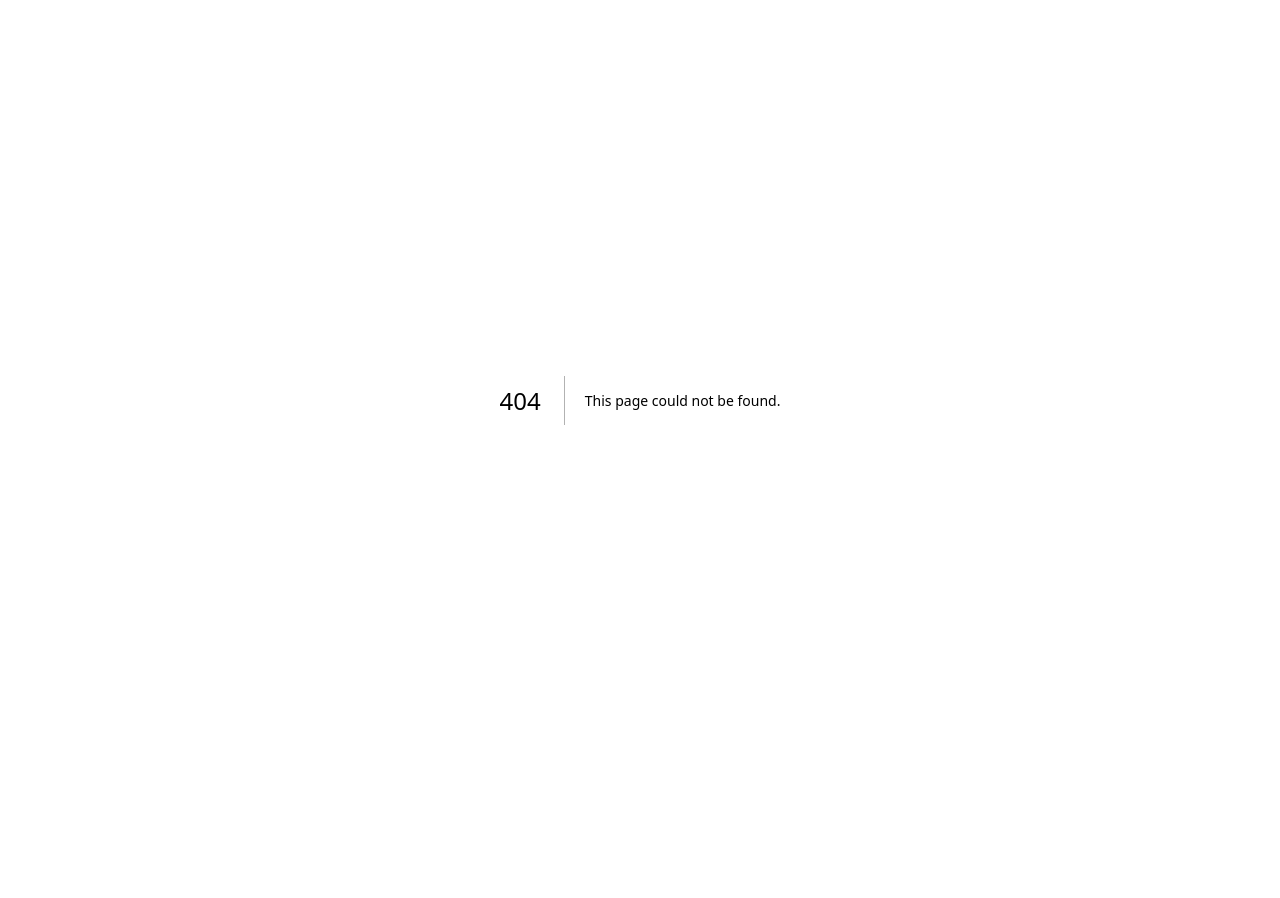
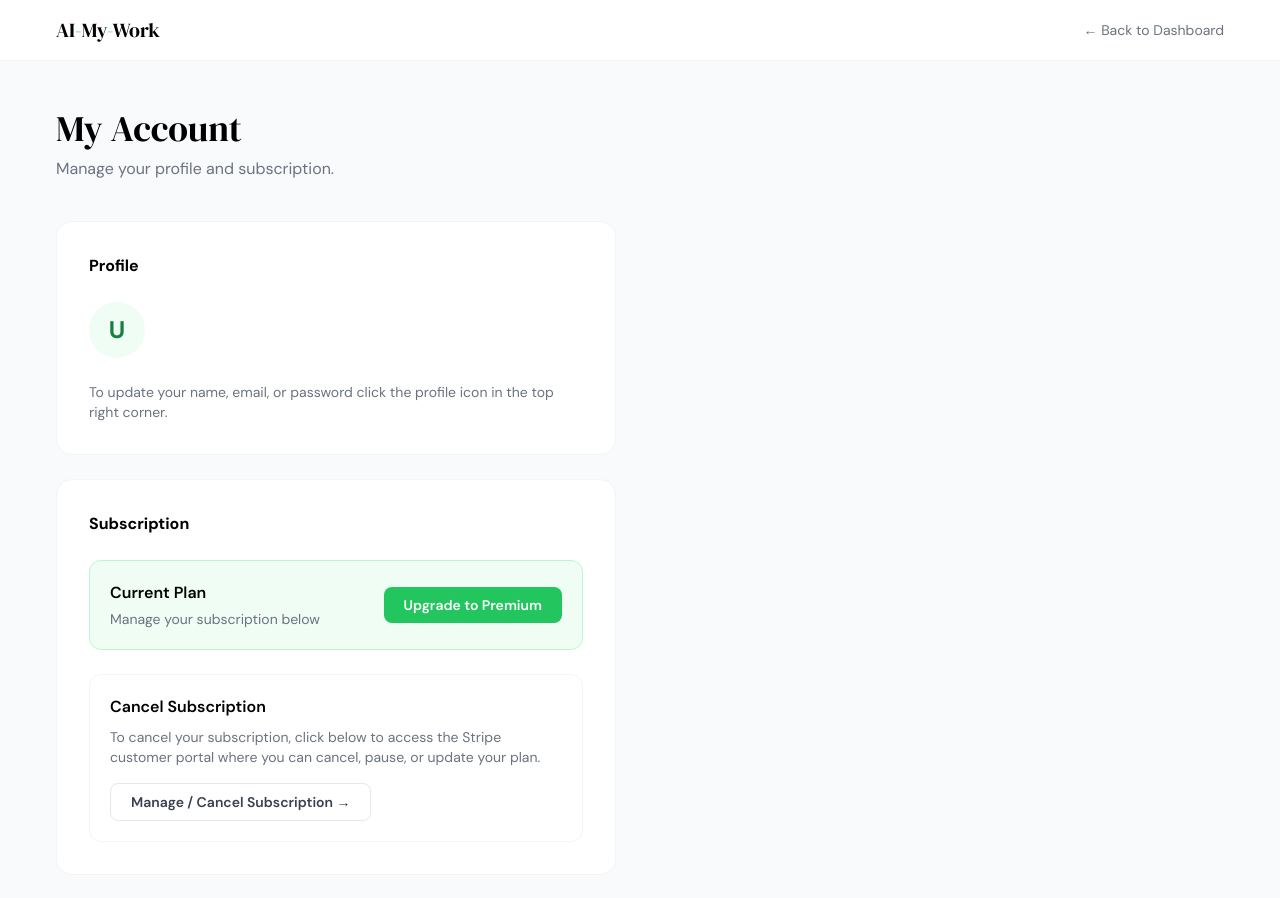
Before and after one commit to daquarian/ai-my-work, a Next.js app: page /account in a window 1280 px wide. Before the commit this address had no page. Shown: the top 898 px of the page. Before the commit the page ends 800 px from the top, so only its background shows below. Built offline with nearby package versions, Linux system fonts and the light colour scheme; no server answers.

Commit message:
Create page.js

```diff
--- /dev/null
+++ b/app/account/page.js
@@ -0,0 +1,89 @@
+import { UserButton, currentUser } from '@clerk/nextjs'
+import Link from 'next/link'
+
+export default async function Account() {
+  const user = await currentUser()
+
+  return (
+    <main className="min-h-screen bg-gray-50">
+      {/* Top bar */}
+      <div className="bg-white border-b border-gray-100 px-14 py-4 flex justify-between items-center">
+        <div className="font-serif text-xl text-black">
+          AI<span className="text-green-500">-</span>My<span className="text-green-500">-</span>Work
+        </div>
+        <div className="flex items-center gap-4">
+          <Link href="/dashboard">
+            <button className="text-sm text-gray-500 hover:text-black transition-colors">
+              ← Back to Dashboard
+            </button>
+          </Link>
+          <UserButton afterSignOutUrl="/" />
+        </div>
+      </div>
+
+      <div className="px-14 py-12 max-w-2xl">
+        <h1 className="font-serif text-4xl text-black mb-2">My Account</h1>
+        <p className="text-gray-500 mb-10">Manage your profile and subscription.</p>
+
+        {/* Profile */}
+        <div className="bg-white border border-gray-100 rounded-2xl p-8 mb-6">
+          <h2 className="font-bold text-black mb-6">Profile</h2>
+          <div className="flex items-center gap-4 mb-6">
+            <div className="w-14 h-14 bg-green-50 rounded-full flex items-center justify-center text-2xl font-bold text-green-700">
+              {user?.firstName?.[0] || user?.emailAddresses?.[0]?.emailAddress?.[0]?.toUpperCase() || 'U'}
+            </div>
+            <div>
+              <div className="font-semibold text-black">
+                {user?.firstName} {user?.lastName}
+              </div>
+              <div className="text-sm text-gray-500">
+                {user?.emailAddresses?.[0]?.emailAddress}
+              </div>
+            </div>
+          </div>
+          <p className="text-sm text-gray-500">
+            To update your name, email, or password click the profile icon in the top right corner.
+          </p>
+        </div>
+
+        {/* Subscription */}
+        <div className="bg-white border border-gray-100 rounded-2xl p-8 mb-6">
+          <h2 className="font-bold text-black mb-6">Subscription</h2>
+          <div className="bg-green-50 border border-green-200 rounded-xl p-5 mb-6">
+            <div className="flex justify-between items-center">
+              <div>
+                <div className="font-semibold text-black">Current Plan</div>
+                <div className="text-sm text-gray-500 mt-1">Manage your subscription below</div>
+              </div>
+              <Link href="/upgrade">
+                <button className="bg-green-500 text-white px-5 py-2 rounded-lg text-sm font-semibold hover:bg-green-700 transition-all">
+                  Upgrade to Premium
+                </button>
+              </Link>
+            </div>
+          </div>
+          <div className="border border-gray-100 rounded-xl p-5">
+            <h3 className="font-semibold text-black mb-2">Cancel Subscription</h3>
+            <p className="text-sm text-gray-500 mb-4">
+              To cancel your subscription, click below to access the Stripe customer portal where you can cancel, pause, or update your plan.
+            </p>
+            <a href="https://billing.stripe.com/p/login/test_28o5kV1Wn3SC4Za144" target="_blank" rel="noopener noreferrer">
+              <button className="border border-gray-200 text-gray-700 px-5 py-2 rounded-lg text-sm font-semibold hover:border-red-300 hover:text-red-600 transition-all">
+                Manage / Cancel Subscription →
+              </button>
+            </a>
+          </div>
+        </div>
+
+        {/* Danger zone */}
+        <div className="bg-white border border-red-100 rounded-2xl p-8">
+          <h2 className="font-bold text-red-600 mb-4">Sign Out</h2>
+          <p className="text-sm text-gray-500 mb-4">
+            Sign out of your AI-My-Work account on this device.
+          </p>
+          <UserButton afterSignOutUrl="/" />
+        </div>
+      </div>
+    </main>
+  )
+}
```
